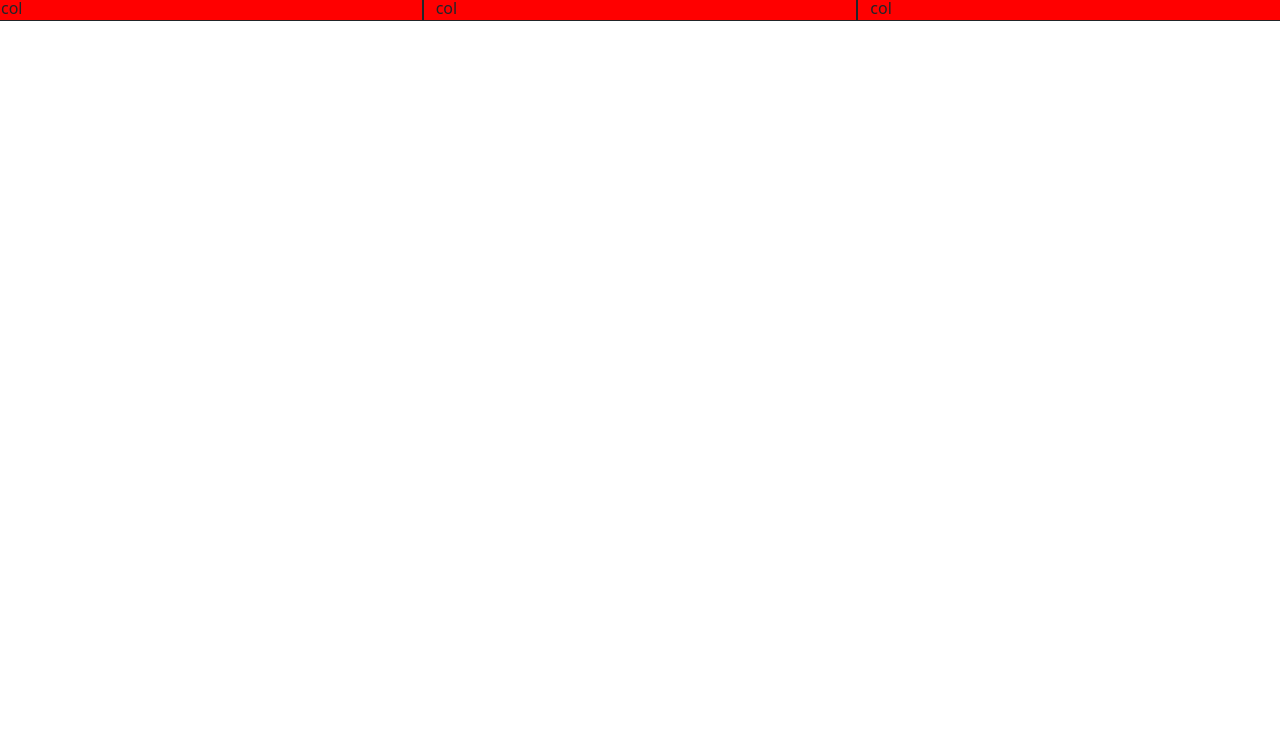
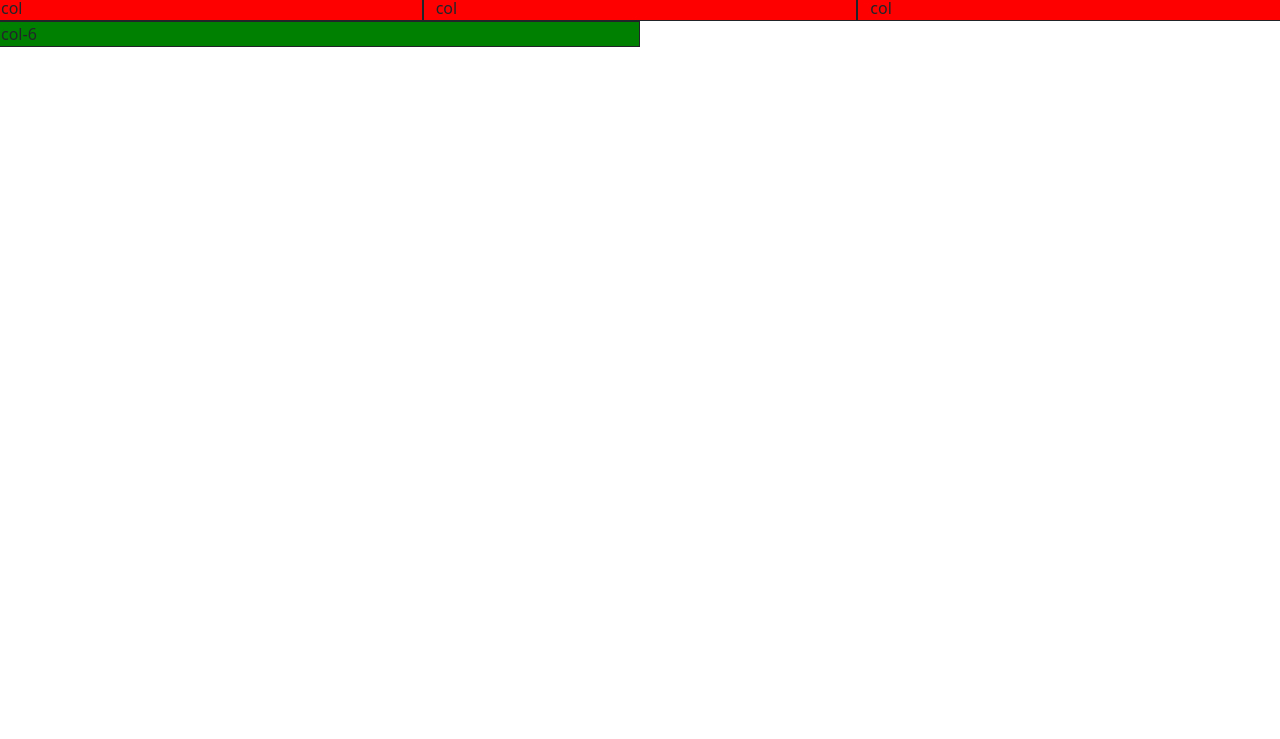
Before and after one commit to MariasCraft/FirstBootstrapExercise, a plain HTML site: page index.html in a window 1280 px wide. Shown: the part 61-800 px from the top of the page. Drawn offline with nearby package versions, Linux system fonts and the light colour scheme.

Commit message:
added another div with a class col-6

```diff
--- a/index.html
+++ b/index.html
@@ -18,6 +18,10 @@
         <div class="col" style="background-color: red; border: 1px solid;">col</div>
     </div>
 
+    <div class="row">
+        <div class="col-6" style="background-color: green; border: 1px solid">col-6</div>
+    </div>
+
     <script src="https://cdn.jsdelivr.net/npm/bootstrap@5.0.2/dist/js/bootstrap.bundle.min.js" integrity="sha384-MrcW6ZMFYlzcLA8Nl+NtUVF0sA7MsXsP1UyJoMp4YLEuNSfAP+JcXn/tWtIaxVXM" crossorigin="anonymous"></script>
 
 </body>
```
